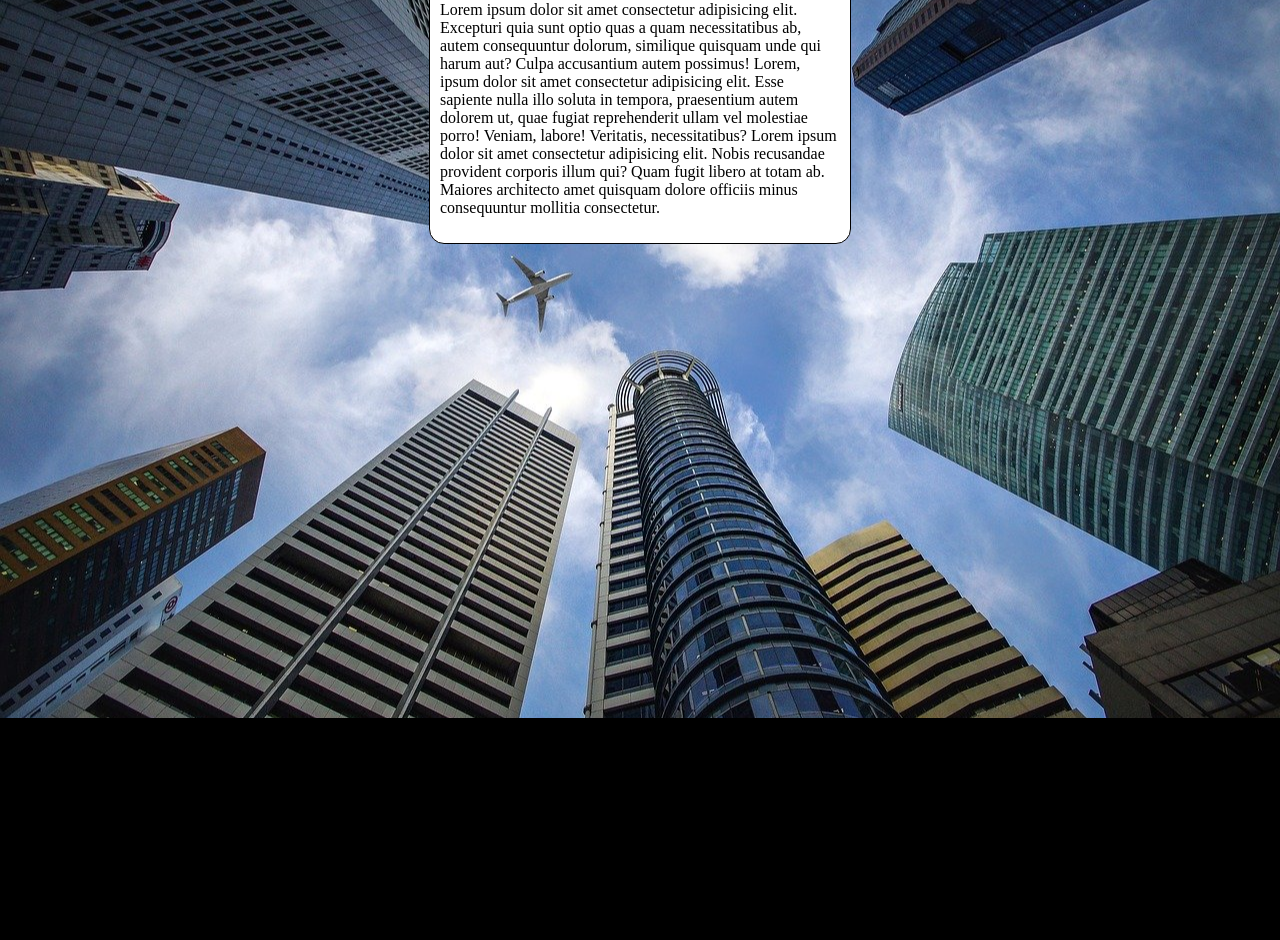
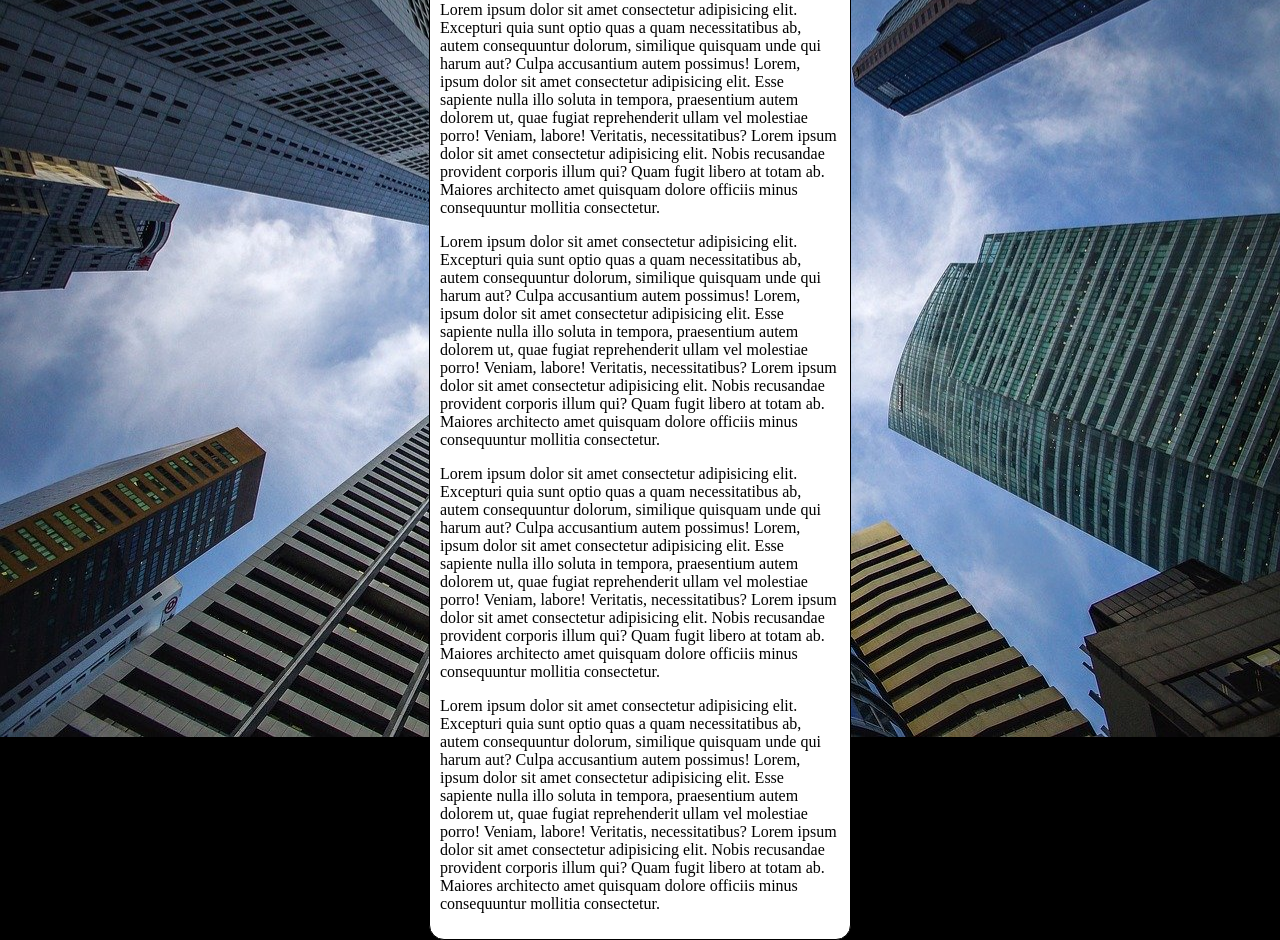
Before and after one commit to LincolnDF/HTML-CSS, a plain HTML site: page modulo02/EX 022/fundo006.html in a window 1280 px wide. Shown: the part 98-1038 px from the top of the page. Before the commit the page ends 816 px from the top, so only its background shows below. Drawn offline with Linux system fonts and the light colour scheme.

Commit message:
Update fundo006.html

```diff
--- a/modulo02/EX 022/fundo006.html
+++ b/modulo02/EX 022/fundo006.html
@@ -29,6 +29,9 @@
     <main>
         <h1>teste de imagem de fundo</h1>
         <p>Lorem ipsum dolor sit amet consectetur adipisicing elit. Excepturi quia sunt optio quas a quam necessitatibus ab, autem consequuntur dolorum, similique quisquam unde qui harum aut? Culpa accusantium autem possimus! Lorem, ipsum dolor sit amet consectetur adipisicing elit. Esse sapiente nulla illo soluta in tempora, praesentium autem dolorem ut, quae fugiat reprehenderit ullam vel molestiae porro! Veniam, labore! Veritatis, necessitatibus? Lorem ipsum dolor sit amet consectetur adipisicing elit. Nobis recusandae provident corporis illum qui? Quam fugit libero at totam ab. Maiores architecto amet quisquam dolore officiis minus consequuntur mollitia consectetur.</p>
+        <p>Lorem ipsum dolor sit amet consectetur adipisicing elit. Excepturi quia sunt optio quas a quam necessitatibus ab, autem consequuntur dolorum, similique quisquam unde qui harum aut? Culpa accusantium autem possimus! Lorem, ipsum dolor sit amet consectetur adipisicing elit. Esse sapiente nulla illo soluta in tempora, praesentium autem dolorem ut, quae fugiat reprehenderit ullam vel molestiae porro! Veniam, labore! Veritatis, necessitatibus? Lorem ipsum dolor sit amet consectetur adipisicing elit. Nobis recusandae provident corporis illum qui? Quam fugit libero at totam ab. Maiores architecto amet quisquam dolore officiis minus consequuntur mollitia consectetur.</p>
+        <p>Lorem ipsum dolor sit amet consectetur adipisicing elit. Excepturi quia sunt optio quas a quam necessitatibus ab, autem consequuntur dolorum, similique quisquam unde qui harum aut? Culpa accusantium autem possimus! Lorem, ipsum dolor sit amet consectetur adipisicing elit. Esse sapiente nulla illo soluta in tempora, praesentium autem dolorem ut, quae fugiat reprehenderit ullam vel molestiae porro! Veniam, labore! Veritatis, necessitatibus? Lorem ipsum dolor sit amet consectetur adipisicing elit. Nobis recusandae provident corporis illum qui? Quam fugit libero at totam ab. Maiores architecto amet quisquam dolore officiis minus consequuntur mollitia consectetur.</p>
+        <p>Lorem ipsum dolor sit amet consectetur adipisicing elit. Excepturi quia sunt optio quas a quam necessitatibus ab, autem consequuntur dolorum, similique quisquam unde qui harum aut? Culpa accusantium autem possimus! Lorem, ipsum dolor sit amet consectetur adipisicing elit. Esse sapiente nulla illo soluta in tempora, praesentium autem dolorem ut, quae fugiat reprehenderit ullam vel molestiae porro! Veniam, labore! Veritatis, necessitatibus? Lorem ipsum dolor sit amet consectetur adipisicing elit. Nobis recusandae provident corporis illum qui? Quam fugit libero at totam ab. Maiores architecto amet quisquam dolore officiis minus consequuntur mollitia consectetur.</p>
     </main>
 </body>
 </html>
```
